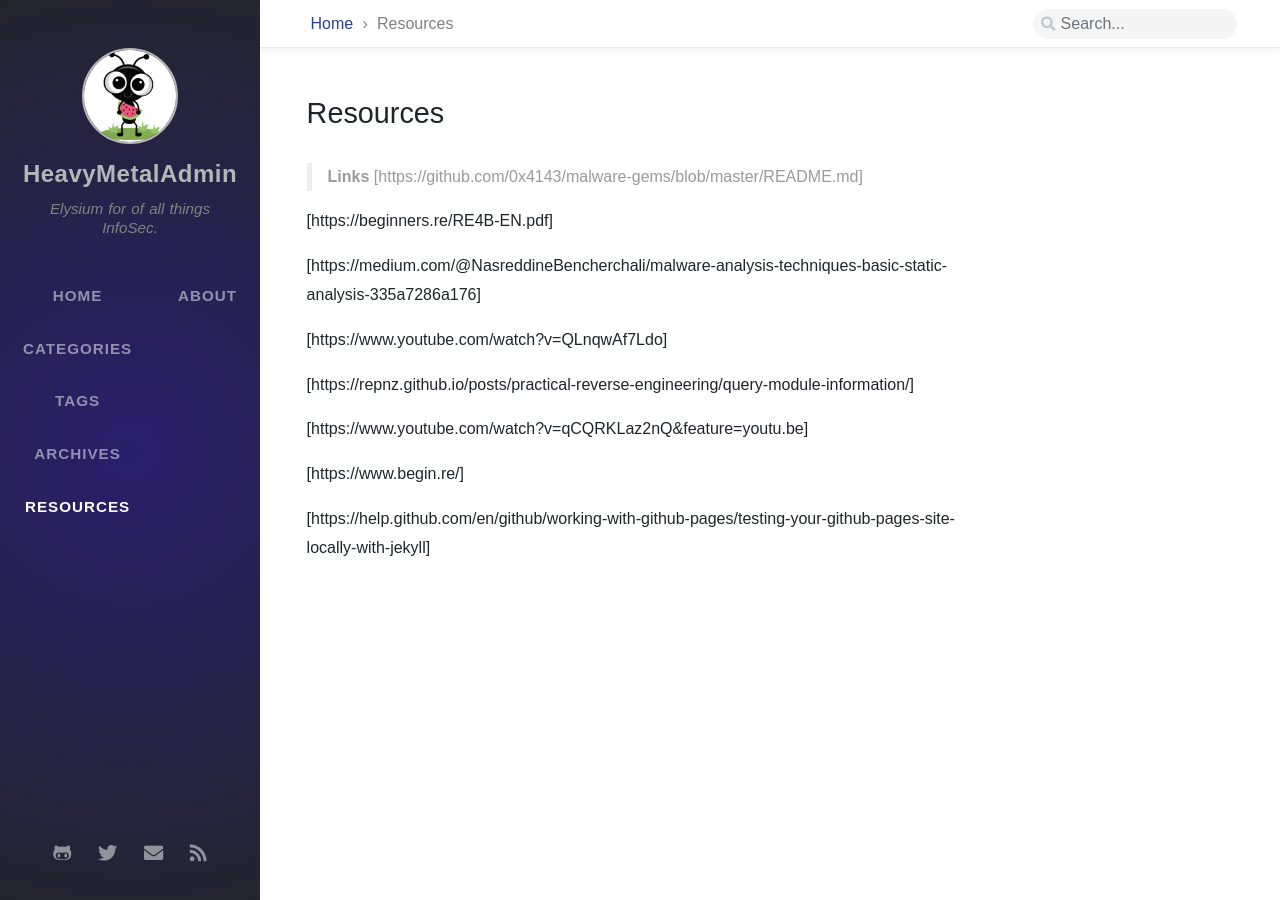
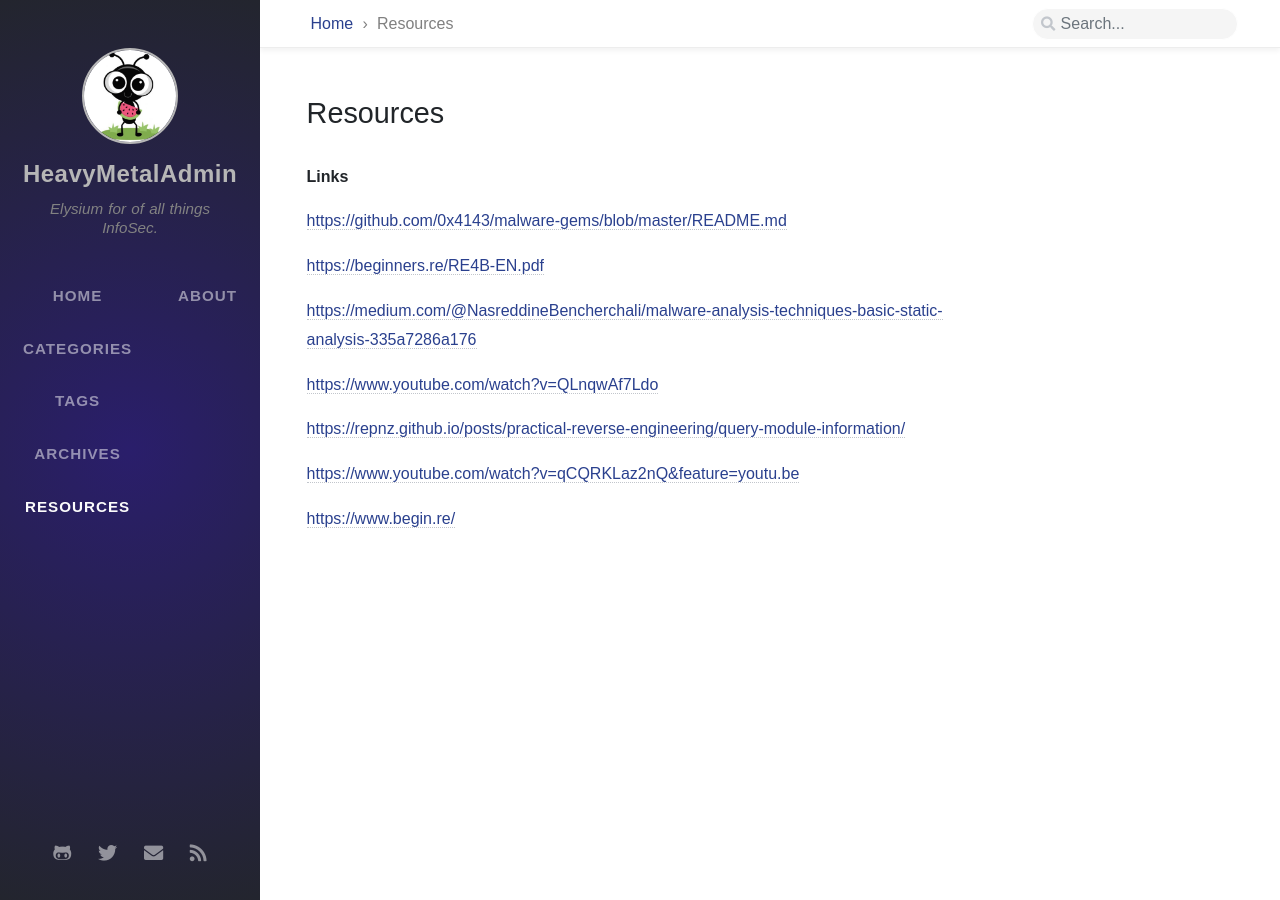
Before and after one commit to HeavyMetalAdmin/HeavyMetalAdmin.github.io, a Jekyll site: the page built from tabs/resources.md, in a window 1280 px wide and 900 px high. Built offline with Jekyll 4.4.1, drawn with Linux system fonts in a browser that asks for light colours; nearby versions of some CDN libraries; some web fonts are replaced; comment, search, counter and statistics services are not loaded; part of the change alters nothing that is shown.

```diff
--- a/tabs/resources.md
+++ b/tabs/resources.md
@@ -1,26 +1,25 @@
 ---
 title: Resources
 
-# The About page
+# The Resources page
 # v2.0
 # https://github.com/cotes2020/jekyll-theme-chirpy
 # © 2017-2019 Cotes Chung
 # MIT License
 ---
 
->**Links**
-[https://github.com/0x4143/malware-gems/blob/master/README.md]
+**Links**
 
-[https://beginners.re/RE4B-EN.pdf]
+[https://github.com/0x4143/malware-gems/blob/master/README.md](https://github.com/0x4143/malware-gems/blob/master/README.md)
 
-[https://medium.com/@NasreddineBencherchali/malware-analysis-techniques-basic-static-analysis-335a7286a176]
+[https://beginners.re/RE4B-EN.pdf](https://beginners.re/RE4B-EN.pdf)
 
-[https://www.youtube.com/watch?v=QLnqwAf7Ldo]
+[https://medium.com/@NasreddineBencherchali/malware-analysis-techniques-basic-static-analysis-335a7286a176](https://medium.com/@NasreddineBencherchali/malware-analysis-techniques-basic-static-analysis-335a7286a176)
 
-[https://repnz.github.io/posts/practical-reverse-engineering/query-module-information/]
+[https://www.youtube.com/watch?v=QLnqwAf7Ldo](https://www.youtube.com/watch?v=QLnqwAf7Ldo)
 
-[https://www.youtube.com/watch?v=qCQRKLaz2nQ&feature=youtu.be]
+[https://repnz.github.io/posts/practical-reverse-engineering/query-module-information/](https://repnz.github.io/posts/practical-reverse-engineering/query-module-information/)
 
-[https://www.begin.re/]
+[https://www.youtube.com/watch?v=qCQRKLaz2nQ&feature=youtu.be](https://www.youtube.com/watch?v=qCQRKLaz2nQ&feature=youtu.be)
 
-[https://help.github.com/en/github/working-with-github-pages/testing-your-github-pages-site-locally-with-jekyll]
+[https://www.begin.re/](https://www.begin.re/)
```
